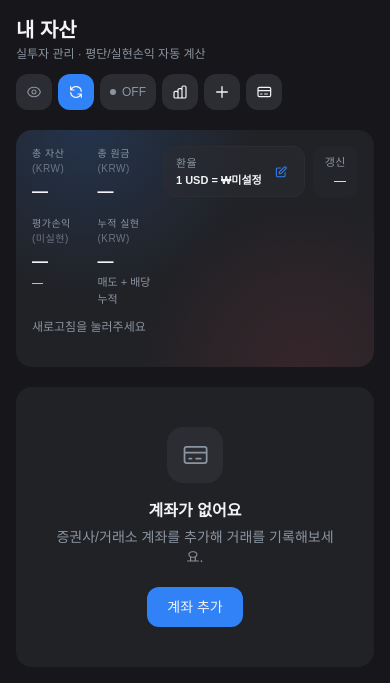
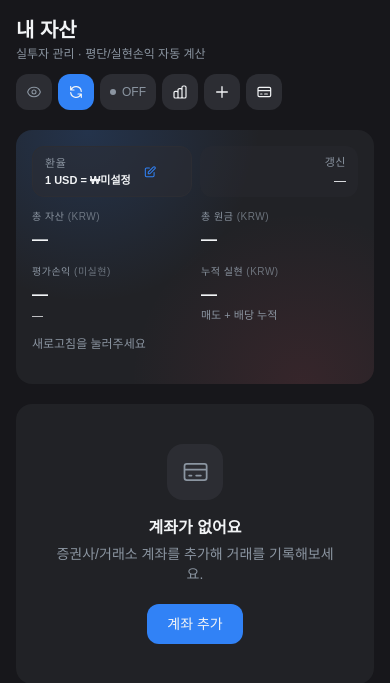
Before and after one commit to keencho/tradelab, a FastAPI app: template templates/pages/my.html in a window 390 px wide. Shown: the part 56-739 px from the top of the page. Run offline with FastAPI, Linux system fonts and the light colour scheme; the template is opened without the code that fills it, so the values that code supplies are empty; some libraries are stand-ins or nearby versions; some web fonts are replaced.

Commit message:
내 자산 hero 모바일 레이아웃 - 환율/갱신박스를 grid 위로 분리해 겹침 해결

```diff
--- a/templates/pages/my.html
+++ b/templates/pages/my.html
@@ -150,8 +150,8 @@
 
 <!-- ─────── Hero 합산 카드 ─────── -->
 <div class="hero-grad rounded-card p-4 lg:p-7 mb-5">
-    <div class="flex items-start justify-between mb-4 flex-wrap gap-3 lg:gap-4">
-        <div class="grid grid-cols-2 lg:grid-cols-4 gap-x-3 lg:gap-x-6 gap-y-3 min-w-0 flex-1 w-full">
+    <div class="flex flex-col lg:flex-row lg:flex-wrap items-stretch lg:items-start lg:justify-between mb-4 gap-3 lg:gap-4">
+        <div class="grid grid-cols-2 lg:grid-cols-4 gap-x-3 lg:gap-x-6 gap-y-3 min-w-0 w-full lg:flex-1 order-2 lg:order-1">
             <div class="min-w-0">
                 <p class="text-[10px] lg:text-[11px] text-muted uppercase tracking-wider">총 자산 <span class="text-muted/70">(KRW)</span></p>
                 <p id="hero-total" class="text-base lg:text-2xl font-bold text-white mt-1 tabular-nums whitespace-nowrap" data-money>—</p>
@@ -174,9 +174,9 @@
                 <p id="hero-breakdown" class="text-xs text-muted">새로고침을 눌러주세요</p>
             </div>
         </div>
-        <div class="flex items-start gap-2 flex-wrap">
+        <div class="flex items-stretch lg:items-start gap-2 order-1 lg:order-2 w-full lg:w-auto">
             <!-- 환율 박스 -->
-            <div class="rounded-xl bg-elevated/50 border border-elevated px-3 py-2 flex items-center gap-2">
+            <div class="rounded-xl bg-elevated/50 border border-elevated px-3 py-2 flex items-center gap-2 flex-1 lg:flex-none">
                 <div class="text-[11px]">
                     <p class="text-muted uppercase tracking-wider">환율</p>
                     <p class="text-white font-semibold tabular-nums">
@@ -189,7 +189,7 @@
                     </svg>
                 </button>
             </div>
-            <div class="rounded-xl bg-elevated/30 px-3 py-2 text-right">
+            <div class="rounded-xl bg-elevated/30 px-3 py-2 text-right flex-1 lg:flex-none">
                 <p class="text-[11px] text-muted uppercase tracking-wider">갱신</p>
                 <p id="hero-fetched" class="text-xs text-white font-medium mt-0.5">—</p>
             </div>
```
